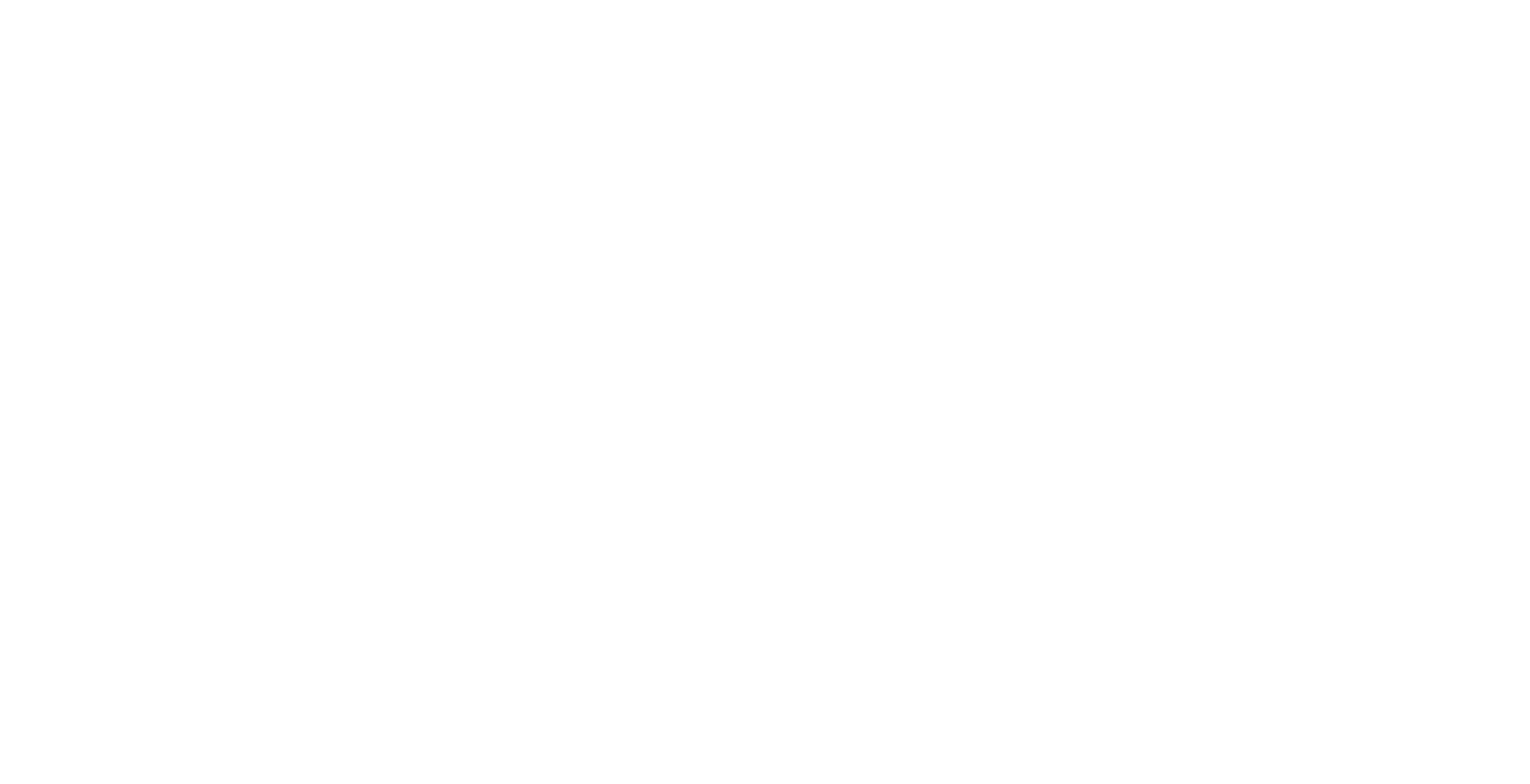
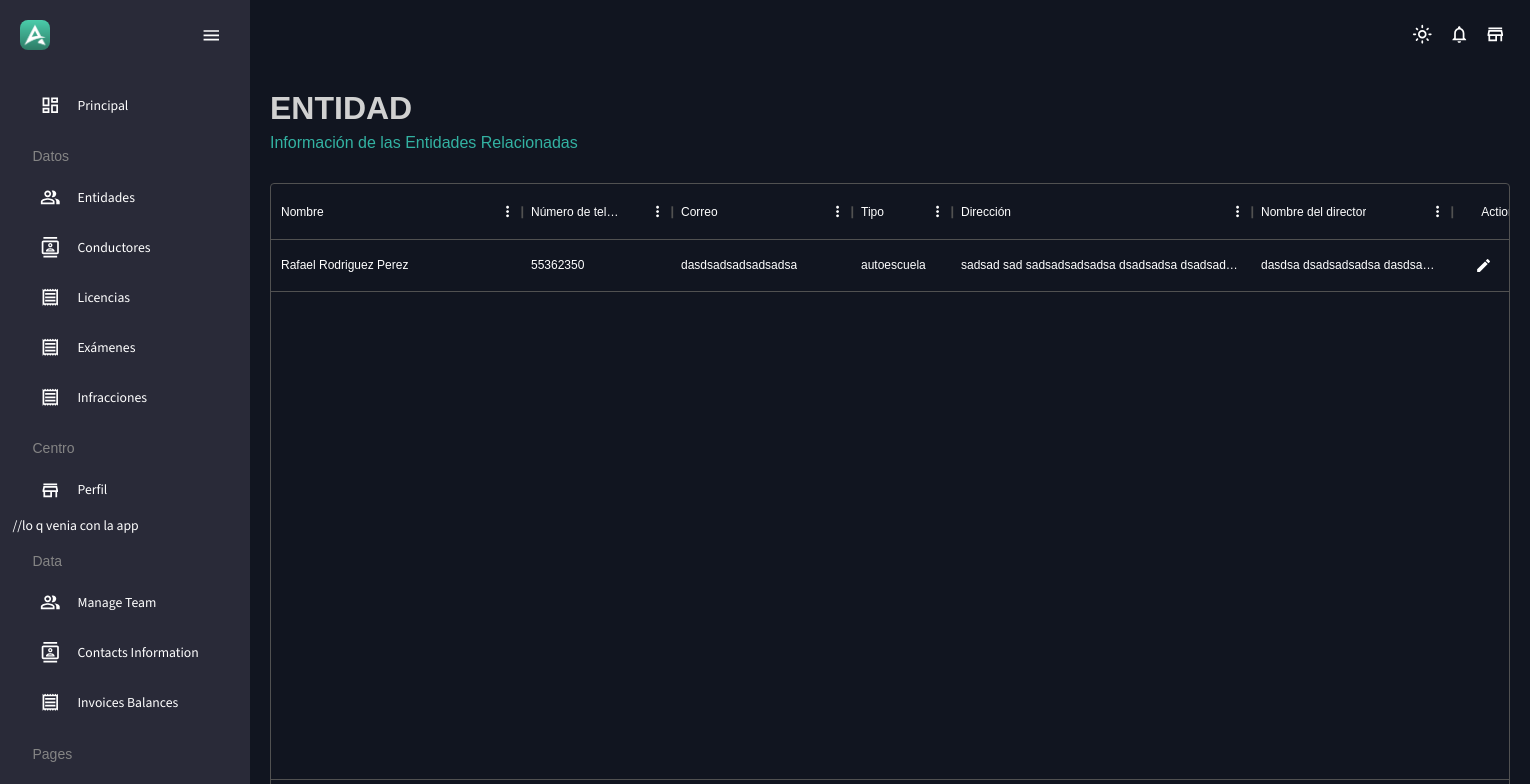
Before and after one commit to rafaelrdgz/licenses-management-system-frontend, a React (Vite) app: page /entity in a window 1280 px wide. Before the commit this address had no page. Shown: the top 784 px of the page, 1530 px wide, since content can reach past the window. Built offline with nearby package versions, Linux system fonts and the light colour scheme.

Commit message:
added EntityTable

```diff
--- a/package.json
+++ b/package.json
@@ -20,7 +20,7 @@
     "@fullcalendar/timegrid": "^6.1.11",
     "@mui/icons-material": "^5.15.10",
     "@mui/material": "^5.15.10",
-    "@mui/x-data-grid": "^6.19.5",
+    "@mui/x-data-grid": "^6.20.4",
     "@nivo/bar": "^0.84.0",
     "@nivo/core": "^0.84.0",
     "@nivo/geo": "^0.84.0",
--- a/src/Router.jsx
+++ b/src/Router.jsx
@@ -15,7 +15,8 @@ import {
   Calendar,
   Stream,
   CenterProfile,
-  EntityForm
+  EntityForm,
+  EntityTable
 } from "./scenes";
 
 
@@ -38,6 +39,7 @@ const AppRouter = () => {
           <Route path="/geography" element={<Geography />} />
           <Route path="/center" element={<CenterProfile />} />
           <Route path="/entity/new" element={<EntityForm />} />
+          <Route path="/entity" element={<EntityTable />} />
         </Route>
       </Routes>
     </Router>
--- a/src/scenes/centerProfile/index.jsx
+++ b/src/scenes/centerProfile/index.jsx
@@ -56,7 +56,7 @@ const CenterProfile = () => {
       .max(100, "La dirección debe tener menos de 100 caracteres"),
     phone: yup
       .string()
-      .matches(/^[0-9]+$/, "El número de teléfono debe ser un número")
+      .matches(/^[0-9]+$/, "El número de teléfono no debe contener letras")
       .required("El número de teléfono es requerido")
       .min(6, "El número de teléfono debe tener al menos 6 caracteres")
       .max(12, "El número de teléfono debe tener menos de 12 caracteres"),
@@ -103,7 +103,7 @@ const CenterProfile = () => {
 
   return (
     <Box m="20px">
-      <Header title={"CENTRO"} subtitle={"Personalizar la información del centro"} />
+      <Header title={"CENTRO"} subtitle={"Información del Centro"} />
       <Box display="flex" flexDirection="column" alignItems="center" mb={4} position="relative">
         <Avatar src={info.logo} sx={{ width: 100, height: 100 }} />
         {!disableEdit && (
--- a/src/scenes/entity/entityForm/index.jsx
+++ b/src/scenes/entity/entityForm/index.jsx
@@ -32,7 +32,7 @@ function EntityForm() {
       setInfo(res.data);
       setEditing(true);
     });
-  }
+  };
 
   useEffect(() => {
     if (params.id) {
@@ -62,7 +62,7 @@ function EntityForm() {
       .max(100, "La dirección debe tener menos de 100 caracteres"),
     phone: yup
       .string()
-      .matches(/^[0-9]+$/, "El número de teléfono debe ser un número")
+      .matches(/^[0-9]+$/, "El número de teléfono no debe contener letras")
       .required("El número de teléfono es requerido")
       .min(6, "El número de teléfono debe tener al menos 6 caracteres")
       .max(12, "El número de teléfono debe tener menos de 12 caracteres"),
@@ -75,23 +75,26 @@ function EntityForm() {
       .string()
       .email("El correo debe ser un correo válido")
       .required("El correo es requerido"),
-    type: yup.string().required("El tipo de entidad es requerido"),
+    type: yup
+      .string()
+      .required("El tipo de entidad es requerido"),
   });
 
   const handleFormSubmit = async (values) => {
-    if(editing){//caso en q se edita una entidad existente
+    if (editing) {
+      //caso en q se edita una entidad existente
 
-      return
+      return;
     }
 
     //aki va el caso en q se debe insertar la nueva entidad en la bd
-    console.log(values)
-    navigate('/')
+    console.log(values);
+    navigate("/");
   };
 
   return (
     <Box m="20px">
-      <Header title={"ENTIDAD"} subtitle={""} />
+      <Header title={"ENTIDAD"} subtitle={editing ? 'Editar entidad' : 'Crear nueva entidad'}/>
       <Formik
         onSubmit={handleFormSubmit}
         initialValues={initialValues}
@@ -179,10 +182,7 @@ function EntityForm() {
                 helperText={touched.address && errors.address}
                 sx={{ gridColumn: "span 2" }}
               />
-              <FormControl
-                variant="filled"
-                sx={{ gridColumn: "span 2" }}
-              >
+              <FormControl variant="filled" sx={{ gridColumn: "span 2" }}>
                 <InputLabel id="demo-simple-select-filled-label">
                   Tipo
                 </InputLabel>
--- /dev/null
+++ b/src/scenes/entity/entityTable/index.jsx
@@ -0,0 +1,165 @@
+import React from 'react'
+import { Header } from '../../../components'
+import { Box } from '@mui/material'
+import Button from '@mui/material/Button';
+import AddIcon from '@mui/icons-material/Add';
+import EditIcon from '@mui/icons-material/Edit';
+import DeleteIcon from '@mui/icons-material/DeleteOutlined';
+import SaveIcon from '@mui/icons-material/Save';
+import CancelIcon from '@mui/icons-material/Close';
+import {
+  GridRowModes,
+  DataGrid,
+  GridToolbarContainer,
+  GridActionsCellItem,
+  GridRowEditStopReasons,
+} from '@mui/x-data-grid';
+
+
+function EntityTable() {
+  const initialRows = [
+    {
+      id: '213',
+      name: 'Rafael Rodriguez Perez',
+      phoneNumber: '55362350',
+      address: 'sadsad sad sadsadsadsadsa dsadsadsa dsadsadsad sad sa dsa4546 45645',
+      email: 'dasdsadsadsadsadsa',
+      directorName: "dasdsa dsadsadsadsa dasdsadsa",
+      type: "autoescuela"
+    }
+  ];
+
+  const [rows, setRows] = React.useState(initialRows);
+  const [rowModesModel, setRowModesModel] = React.useState({});
+
+  const handleRowEditStop = (params, event) => {
+    if (params.reason === GridRowEditStopReasons.rowFocusOut) {
+      event.defaultMuiPrevented = true;
+    }
+  };
+
+  const handleEditClick = (id) => () => {
+    setRowModesModel({ ...rowModesModel, [id]: { mode: GridRowModes.Edit } });
+  };
+
+  const handleSaveClick = (id) => () => {
+    setRowModesModel({ ...rowModesModel, [id]: { mode: GridRowModes.View } });
+  };
+
+  const handleDeleteClick = (id) => () => {
+    setRows(rows.filter((row) => row.id !== id));
+  };
+
+  const handleCancelClick = (id) => () => {
+    setRowModesModel({
+      ...rowModesModel,
+      [id]: { mode: GridRowModes.View, ignoreModifications: true },
+    });
+
+    const editedRow = rows.find((row) => row.id === id);
+    if (editedRow.isNew) {
+      setRows(rows.filter((row) => row.id !== id));
+    }
+  };
+
+  const processRowUpdate = (newRow) => {
+    const updatedRow = { ...newRow, isNew: false };
+    setRows(rows.map((row) => (row.id === newRow.id ? updatedRow : row)));
+    return updatedRow;
+  };
+
+  const handleRowModesModelChange = (newRowModesModel) => {
+    setRowModesModel(newRowModesModel);
+  };
+
+  const columns = [
+    { field: 'name', headerName: 'Nombre', width: 250, editable: false},
+    {
+      field: 'phoneNumber',
+      headerName: 'Número de teléfono',
+      width: 150,
+      editable: false,
+    },
+    {
+      field: 'email',
+      headerName: 'Correo',
+      width: 180,
+      editable: false,
+    },
+    {
+      field: 'type',
+      headerName: 'Tipo',
+      width: 100,
+      editable: false,
+    },
+    {
+      field: 'address',
+      headerName: 'Dirección',
+      width: 300,
+      editable: false,
+    },
+    {
+      field: 'directorName',
+      headerName: 'Nombre del director',
+      width: 200,
+      editable: false,
+    },
+    {
+      field: 'actions',
+      type: 'actions',
+      headerName: 'Actions',
+      width: 100,
+      cellClassName: 'actions',
+      getActions: ({ id }) => {
+        return [
+          <GridActionsCellItem
+            icon={<EditIcon />}
+            label="Edit"
+            className="textPrimary"
+            onClick={handleEditClick(id)}
+            color="inherit"
+          />,
+          <GridActionsCellItem
+            icon={<DeleteIcon />}
+            label="Delete"
+            onClick={handleDeleteClick(id)}
+            color="inherit"
+          />,
+        ];
+      },
+    },
+  ];
+
+
+
+
+  return (
+    <Box m="20px">
+      <Header title={"ENTIDAD"} subtitle={'Información de las Entidades Relacionadas'}/>
+      <Box
+      sx={{
+        height: 650,
+        width: '100%',
+        '& .actions': {
+          color: 'text.secondary',
+        },
+        '& .textPrimary': {
+          color: 'text.primary',
+        },
+      }}
+    >
+      <DataGrid
+        rows={rows}
+        columns={columns}
+        editMode="row"
+        rowModesModel={rowModesModel}
+        onRowModesModelChange={handleRowModesModelChange}
+        onRowEditStop={handleRowEditStop}
+        processRowUpdate={processRowUpdate}
+      />
+    </Box>
+    </Box>
+  )
+}
+
+export default EntityTable
--- a/src/scenes/index.js
+++ b/src/scenes/index.js
@@ -14,7 +14,7 @@ import FAQ from "./faq";
 import Geography from "./geography";
 import CenterProfile from "./centerProfile";
 import EntityForm from "./entity/entityForm";
-
+import EntityTable from "./entity/entityTable"
 
 export {
   Navbar,
@@ -32,5 +32,6 @@ export {
   FAQ,
   Geography,
   CenterProfile,
-  EntityForm
+  EntityForm,
+  EntityTable
 };
```
Also changed, not shown: 1 other file (tests, documents, lock files or other folders).
